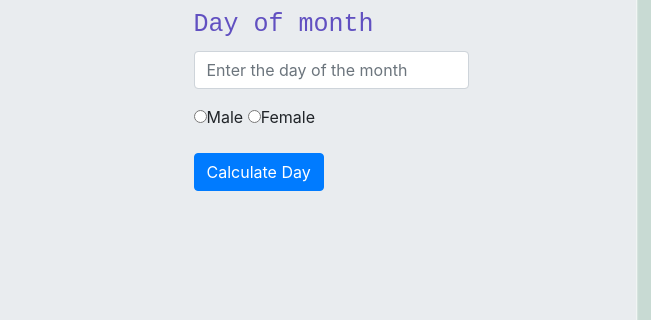
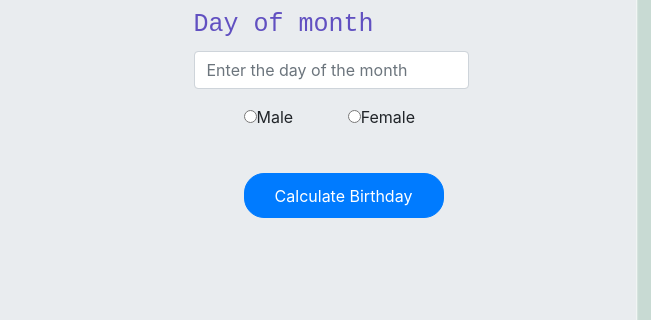
Before and after one commit to Evans-o/Akan-Names, a plain HTML site: page index.html in a window 1280 px wide. Shown: the part 333-653 px from the top of the page, 629-1280 px from the left. Drawn offline with nearby package versions, Linux system fonts and the light colour scheme; a web font is replaced by a local one.

Commit message:
Make final changes to the layout and styling.

```diff
--- a/css/styles.css
+++ b/css/styles.css
@@ -48,6 +48,16 @@ h1{
   font-size: 20px;
   font-family: 'Khula', sans-serif;
 }
+.genders{
+  margin-left: 50px;
+}
+.btn{
+  margin-left: 50px;
+  margin-top: 20px;
+  height: 45px;
+  width: 200px;
+  border-radius: 20px;
+}
 .q-text{
   color: #fdd043;
   font-size: 30px;
@@ -56,8 +66,8 @@ h1{
 }
 #result{
   margin-top: 30px;
-  color: #fdd043;
-  font-size: 38px;
+  color: #000000;
+  font-size: 28px;
 }
 .rounded-circle{
   margin-left: 40%;
--- a/index.html
+++ b/index.html
@@ -46,8 +46,8 @@
                       <input type="radio" class="genders labels" value="female" id="rad1" name="rads" required>Female
                     </form>
                     <br>
-                    <a href="#result"><button type="button" name="button" class="btn btn-primary mb-2" onclick="checkDayOfWeek();">Calculate Day</button></a>
-                    <h1 class="text-center" id="result"></h1>
+                    <a href="#result"><button type="button" name="button" class="btn btn-primary mb-2" onclick="checkDayOfWeek();">Calculate Birthday</button></a>
+                    <h1 id="result"></h1>
             </div>
           </div>
         </div>
```
Also changed, not shown: images/shot.png.
